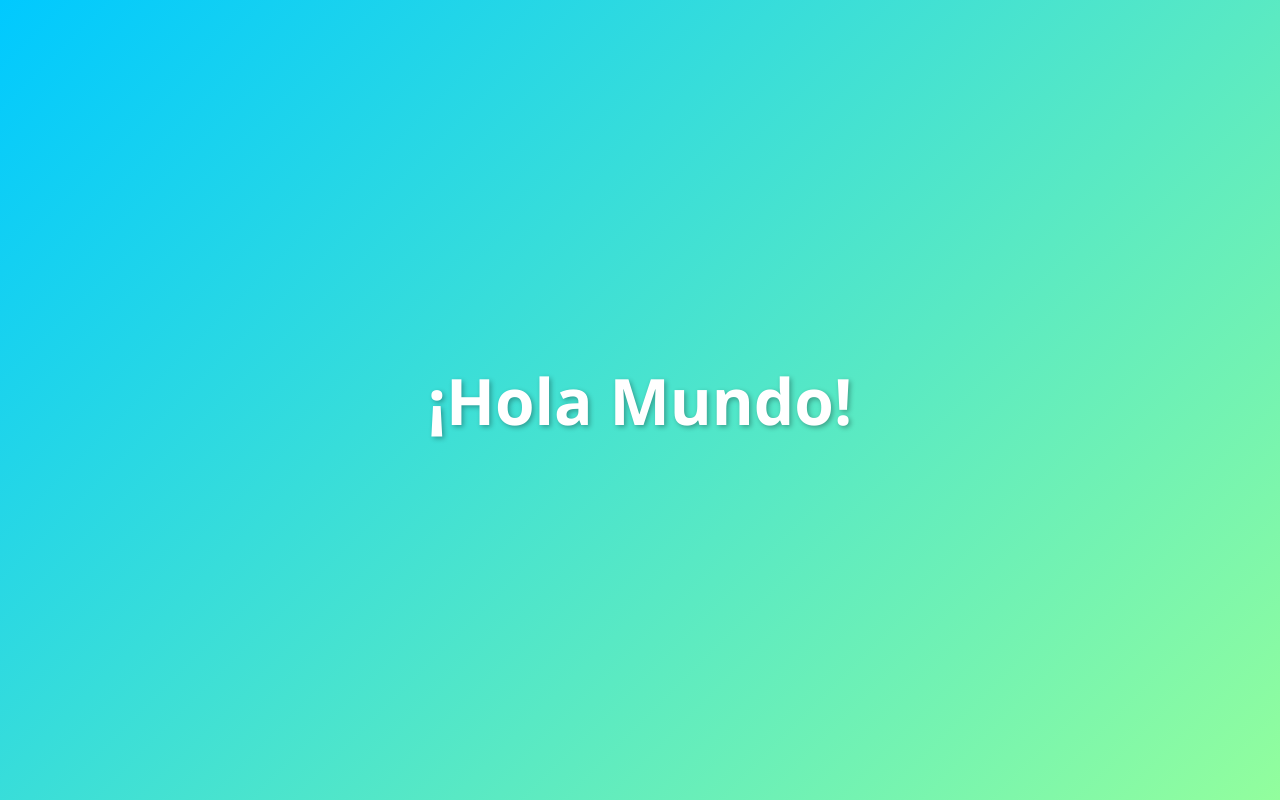
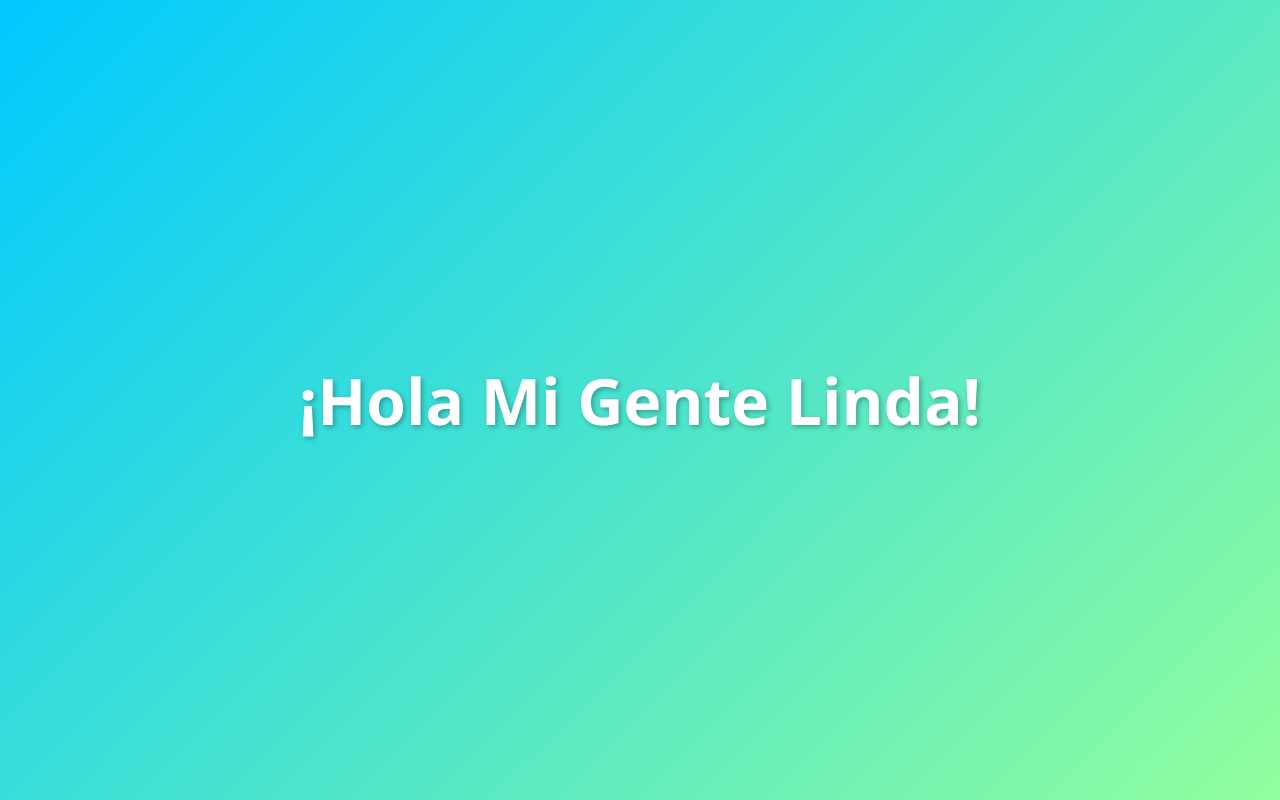
Before and after one commit to Niikyes/mv1, a plain HTML site: page index.html in a window 1280 px wide. Drawn offline with Linux system fonts and the light colour scheme.

Commit message:
feat: :poop: Write new view
Show new view Hola Mundo Magic

```diff
--- a/index.html
+++ b/index.html
@@ -21,6 +21,6 @@
   </style>
 </head>
 <body>
-  <h1>¡Hola Mundo!</h1>
+  <h1>¡Hola Mi Gente Linda!</h1>
 </body>
 </html>
```
